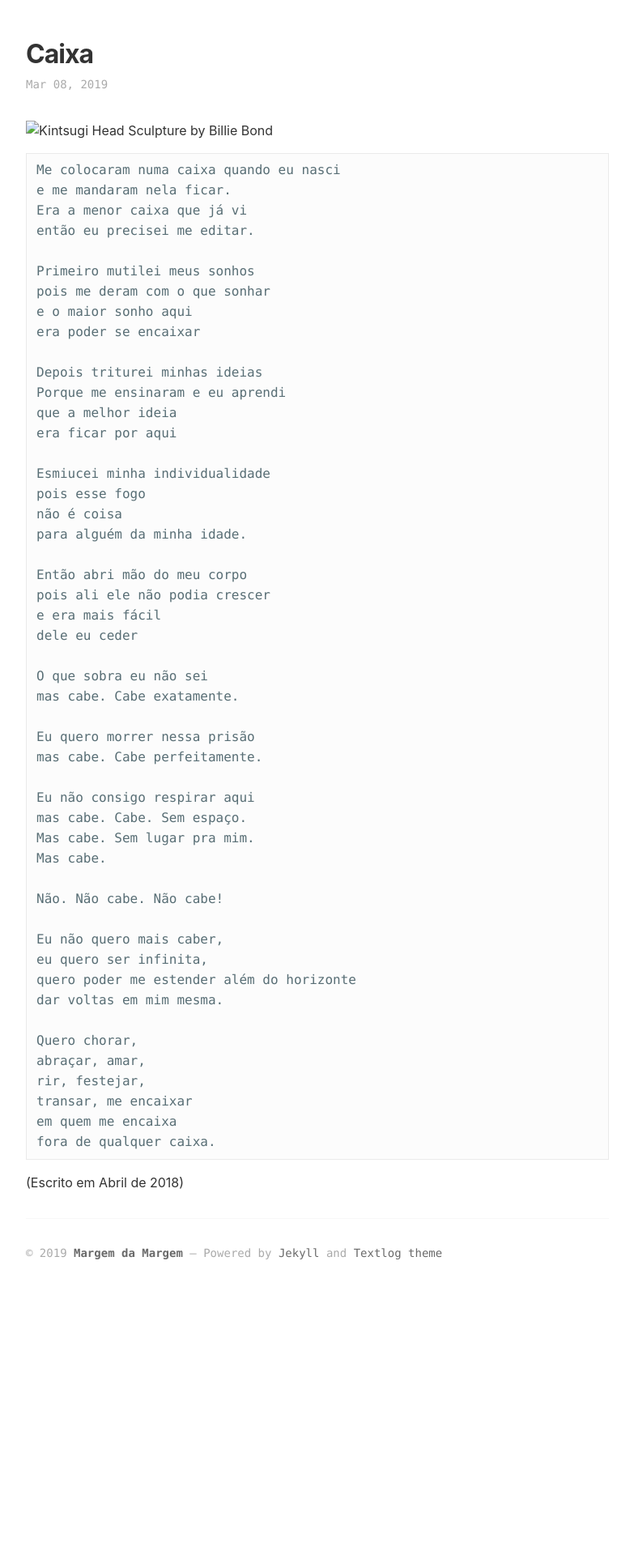
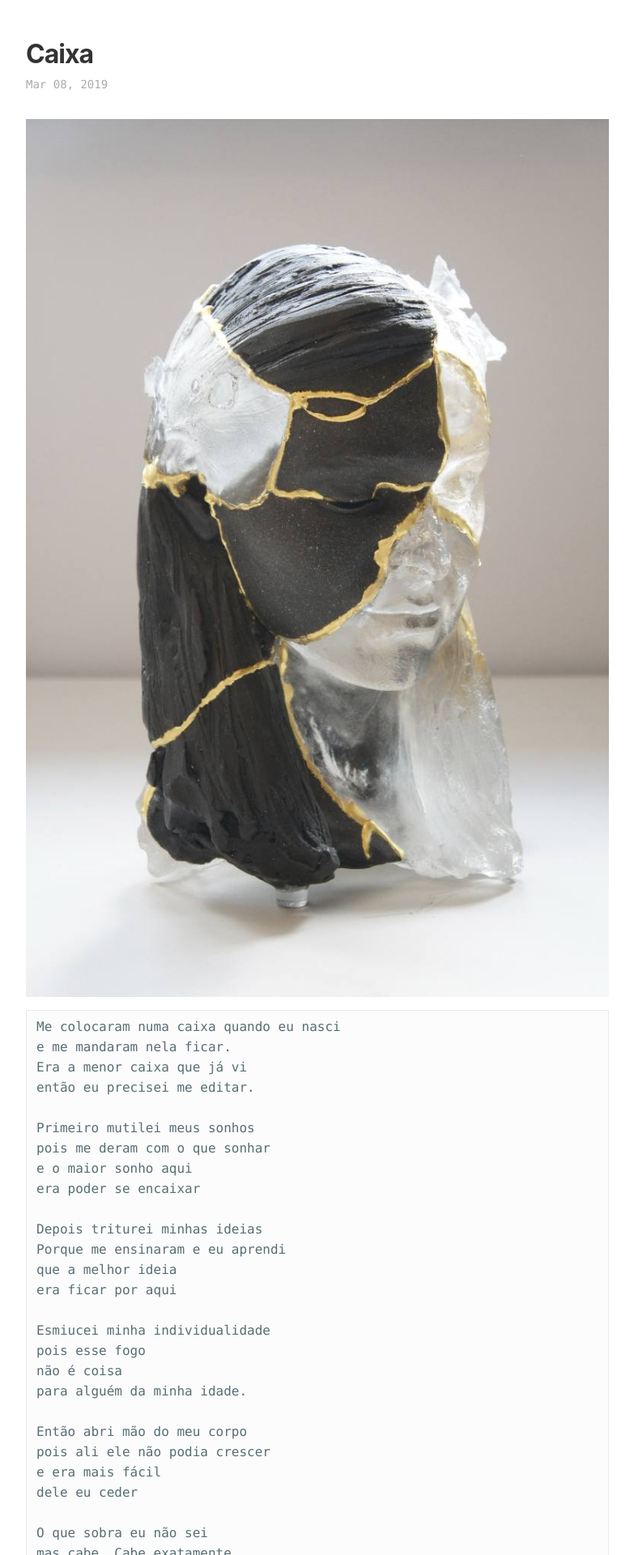
Before and after one commit to ThaisRobba/thaisrobba.github.io, a Jekyll site: the page built from _posts/2019-03-08-caixa.md, in a window 1280 px wide. Shown: the top 1920 px of the page at 81% size, without its empty margins (8-791 px from the left). Built offline with Jekyll 4.4.1, drawn with Linux system fonts in a browser that asks for light colours; our own code applies the rules of GitHub Pages for plain Markdown files; before the commit the page ends 1622 px from its top, so only the background shows below that.

Commit message:
Fix asset path

````diff
--- a/_posts/2019-03-08-caixa.md
+++ b/_posts/2019-03-08-caixa.md
@@ -1,7 +1,8 @@
 ---
 published: true
 ---
-![Kintsugi Head Sculpture by Billie Bond]({{site.baseurl}}/_posts/kintsugi.jpg)
+![Kintsugi Head Sculpture by Billie Bond]({{site.baseurl}}/assets/kintsugi.jpg)
+
 
 ```
 Me colocaram numa caixa quando eu nasci
````
